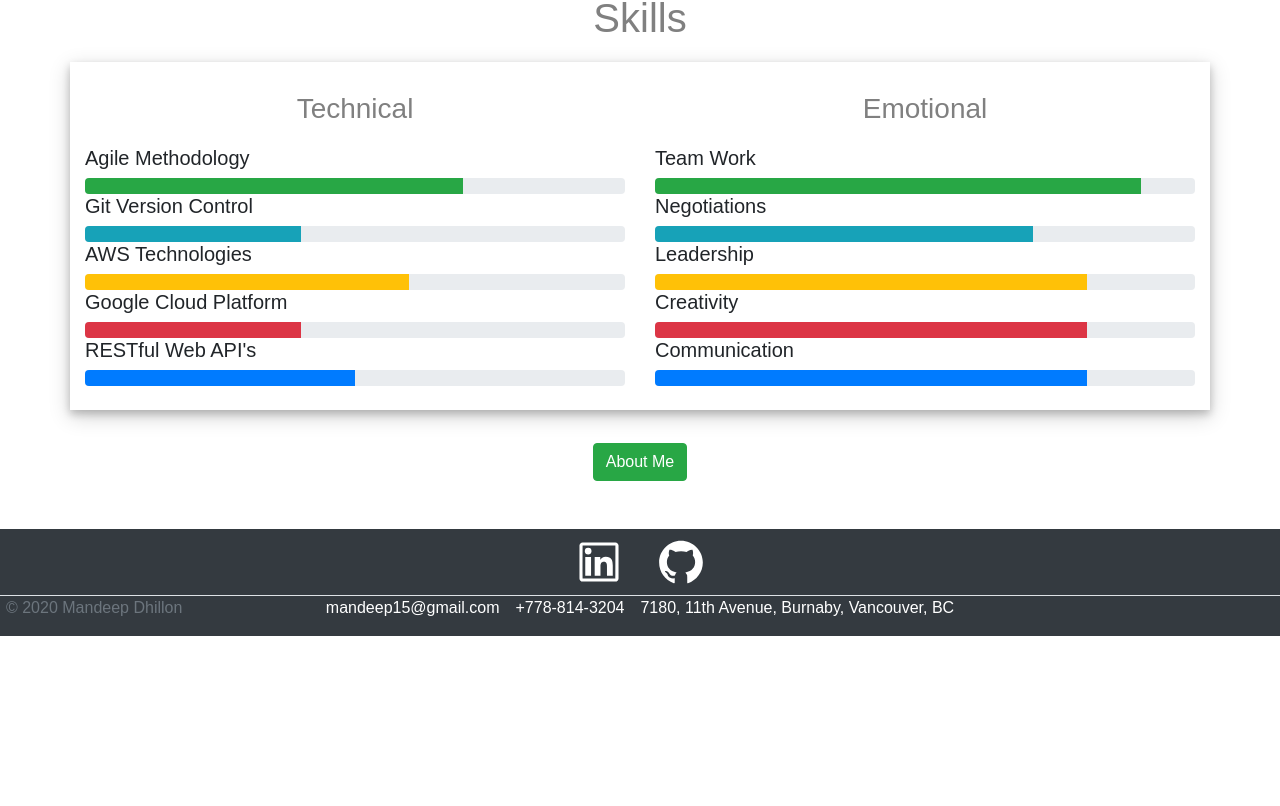
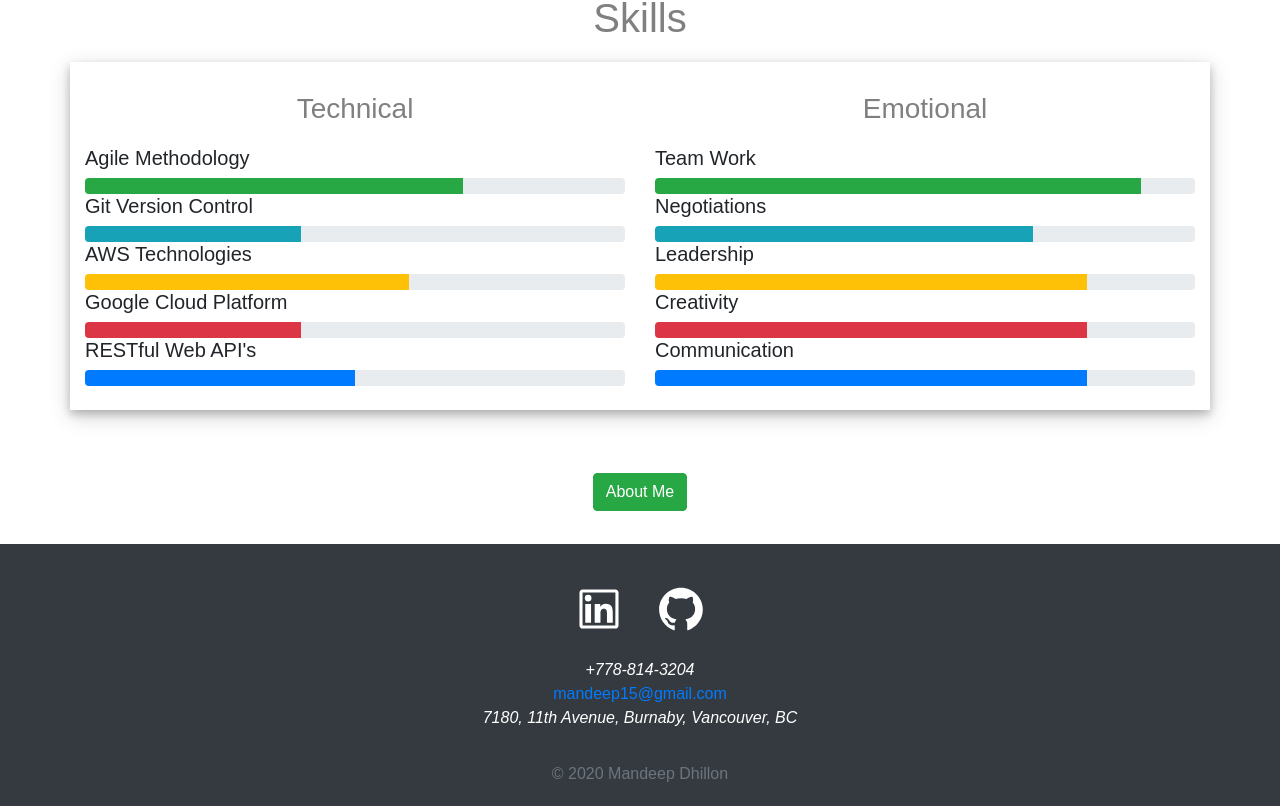
Before and after one commit to mandeep1580/portfolio-mandeep-singh-dhillon, a React (Create React App) app: page / in a window 1280 px wide. Shown: the part 1270-2076 px from the top of the page. Before the commit the page ends 1906 px from the top, so only its background shows below. Built offline with nearby package versions, Linux system fonts and the light colour scheme.

Commit message:
edited footer and styling

```diff
--- a/src/App.css
+++ b/src/App.css
@@ -86,7 +86,7 @@
 }
 
 .button {
-  margin-top: 25px;
+  margin-top: 55px;
   margin-bottom: 25px;
   margin-left: auto;
   margin-right: auto;
@@ -101,14 +101,25 @@
   font-size: 50px;
   color: white;
   display: inline-flex;
+  align-items: flex-start;
 }
 
-/* .portfolio {
-  float: left;
-} */
+.contact {
+  justify-content: right;
+}
 
 .content-container {
   min-height: calc(100vh - 120px);
+}
+
+.footer-info {
+  text-align: center;
+  border-top: antiquewhite;
+  margin-top: 1rem;
+}
+
+.copyright {
+  margin-top: 2rem;
 }
 
 .footer {
@@ -120,7 +131,8 @@
   right: 0;
   width: 100%;
   position: relative;
-  margin-top: 40px;
+  padding-top: 2rem;
+  padding-bottom: .25rem;
 }
 
 .submit {
--- a/src/Components/Contact.js
+++ b/src/Components/Contact.js
@@ -21,12 +21,9 @@ export const Contact = () => {
   };
 
   return (
-
     <div className="content-container">
-      <div className="container">
         <div className="heading">
           <h1>Contact</h1>
-          <hr></hr>
         </div>
         <div className="contact">
           <form ref={form} onSubmit={sendEmail} >
@@ -47,7 +44,6 @@ export const Contact = () => {
             </div>
           </form>
         </div>
-      </div>
     </div>
   )
 }
--- a/src/Components/Footer.js
+++ b/src/Components/Footer.js
@@ -5,21 +5,19 @@ import Link from 'react-bootstrap/NavLink'
 export default class Footer extends Component {
     render() {
         return (
-                <footer className="footer" fixed="bottom">
-                    <Link href="https://www.linkedin.com/in/mandeep-singh-dhillon/" className= "social"><AiOutlineLinkedin/>
-                    </Link>
-                    <Link href="https://github.com/mandeep1580" className= "social" ><AiOutlineGithub/> </Link>
+            <footer className="footer" fixed="bottom">
+                <Link href="https://www.linkedin.com/in/mandeep-singh-dhillon/" className="social"><AiOutlineLinkedin />
+                </Link>
+                <Link href="https://github.com/mandeep1580" className="social" ><AiOutlineGithub /> </Link>
 
-                <section class="footer-bottom border-top row">
-                    <div class="col-md-2">
-                        <p class="text-muted"> &copy; 2020 Mandeep Dhillon </p>
-                    </div>
-                    <div class="col-md-8 text-md-center">
-                        <span class="px-2">mandeep15@gmail.com</span>
-                        <span class="px-2">+778-814-3204</span>
-                        <span class="px-2">7180, 11th Avenue, Burnaby, Vancouver, BC</span>
-                    </div>
-                 </section>
+                <div className="footer-info">
+                    <i>+778-814-3204</i>
+                    <br></br>
+                    <a href="mailto:mandeep15@gmail.com">mandeep15@gmail.com</a>
+                    <br></br>
+                    <i>7180, 11th Avenue, Burnaby, Vancouver, BC</i>
+                </div>
+                <p className="copyright text-muted"> &copy; 2020 Mandeep Dhillon </p>
             </footer>
         )
     }
```
Also changed, not shown: 1 other file (tests, documents, lock files or other folders).
